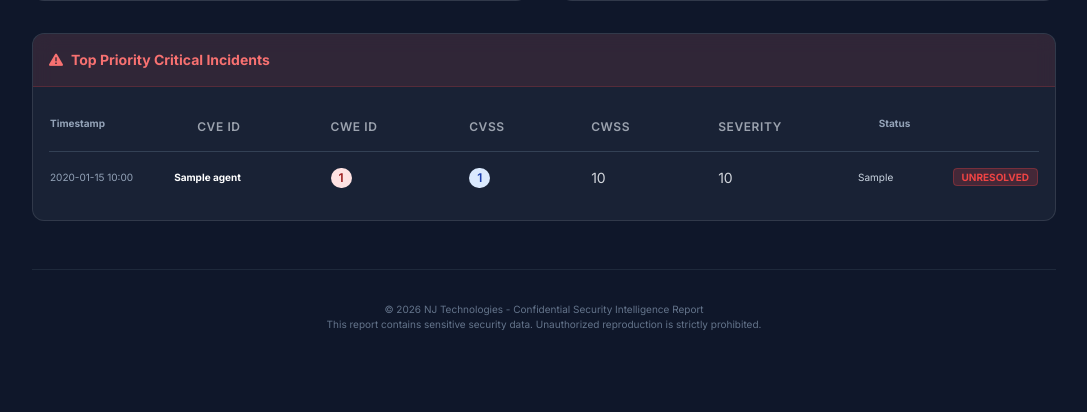
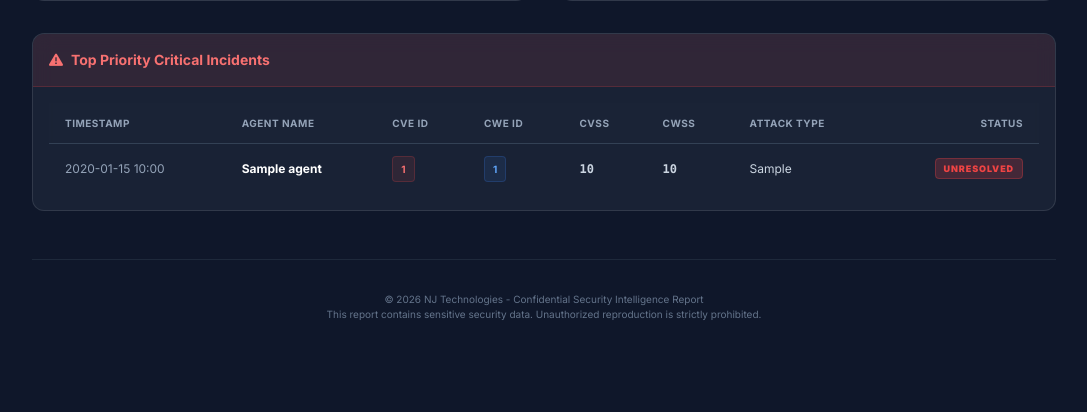
Before and after one commit to DigitechHarsh/BlueGuard, a Flask app: page /reports in a window 1280 px wide. Shown: the part 727-1139 px from the top of the page, without its empty margins (96-1183 px from the left). After the commit the page ends 1047 px from the top, so only its background shows below. Run offline with Flask 3, Linux system fonts and the light colour scheme; a database or web service that is not in the repository returns one stand-in record (values such as "Sample title"); data that the repository does not hold is empty; some libraries are stand-ins or nearby versions.

Commit message:
UI: Fixed alignment and styling of Critical Incidents table in Reports page

```diff
--- a/templates/reports.html
+++ b/templates/reports.html
@@ -153,42 +153,45 @@
                 <h4 class="text-red-400 font-bold text-sm"><i class="fa-solid fa-triangle-exclamation mr-2"></i>Top Priority Critical Incidents</h4>
             </div>
             <div class="p-4 overflow-x-auto">
-                <table class="w-full text-left text-[10px]">
+                <table class="w-full text-left text-xs">
                     <thead>
-                        <tr class="text-slate-400 border-b border-slate-700">
-                            <th class="pb-2">Timestamp</th>
-                            <th class="px-6 py-4 text-left text-xs font-semibold text-gray-400 uppercase tracking-wider">CVE ID</th>
-                            <th class="px-6 py-4 text-left text-xs font-semibold text-gray-400 uppercase tracking-wider">CWE ID</th>
-                            <th class="px-6 py-4 text-left text-xs font-semibold text-gray-400 uppercase tracking-wider">CVSS</th>
-                            <th class="px-6 py-4 text-left text-xs font-semibold text-gray-400 uppercase tracking-wider">CWSS</th>
-                            <th class="px-6 py-4 text-left text-xs font-semibold text-gray-400 uppercase tracking-wider">Severity</th>
-                            <th class="pb-2 text-right">Status</th>
+                        <tr class="text-slate-400 border-b border-slate-700 bg-slate-800/20">
+                            <th class="py-3 px-4 text-left font-bold uppercase tracking-wider text-[10px]">Timestamp</th>
+                            <th class="py-3 px-4 text-left font-bold uppercase tracking-wider text-[10px]">Agent Name</th>
+                            <th class="py-3 px-4 text-left font-bold uppercase tracking-wider text-[10px]">CVE ID</th>
+                            <th class="py-3 px-4 text-left font-bold uppercase tracking-wider text-[10px]">CWE ID</th>
+                            <th class="py-3 px-4 text-left font-bold uppercase tracking-wider text-[10px]">CVSS</th>
+                            <th class="py-3 px-4 text-left font-bold uppercase tracking-wider text-[10px]">CWSS</th>
+                            <th class="py-3 px-4 text-left font-bold uppercase tracking-wider text-[10px]">Attack Type</th>
+                            <th class="py-3 px-4 text-right font-bold uppercase tracking-wider text-[10px]">Status</th>
                         </tr>
                     </thead>
                     <tbody class="divide-y divide-slate-700/30">
                         {% for alert in recent_critical %}
-                        <tr>
-                            <td class="py-3 text-slate-400">{{ alert.get('timestamp', 'N/A')[:16] }}</td>
-                            <td class="py-3 text-white font-bold">{{ alert.get('agent', {}).get('name', 'Unknown') }}</td>
-                            <td class="px-6 py-4 whitespace-nowrap">
-                                <span class="px-2 inline-flex text-xs leading-5 font-semibold rounded-full bg-red-100 text-red-800">
-                                    {{ alert.cve_id or 'N/A' }}
+                        <tr class="hover:bg-slate-800/30 transition">
+                            <td class="py-3 px-4 text-slate-400 whitespace-nowrap">{{ alert.get('timestamp', 'N/A')[:16].replace('T', ' ') }}</td>
+                            <td class="py-3 px-4 text-white font-bold whitespace-nowrap">{{ alert.get('agent', {}).get('name', 'Unknown') }}</td>
+                            <td class="py-3 px-4 whitespace-nowrap">
+                                <span class="px-2 py-1 inline-flex text-[10px] font-bold rounded bg-red-500/10 text-red-400 border border-red-500/20">
+                                    {{ alert.get('cve_id') or 'N/A' }}
                                 </span>
                             </td>
-                            <td class="px-6 py-4 whitespace-nowrap">
-                                <span class="px-2 inline-flex text-xs leading-5 font-semibold rounded-full bg-blue-100 text-blue-800">
-                                    {{ alert.cwe_id or 'N/A' }}
+                            <td class="py-3 px-4 whitespace-nowrap">
+                                <span class="px-2 py-1 inline-flex text-[10px] font-bold rounded bg-blue-500/10 text-blue-400 border border-blue-500/20">
+                                    {{ alert.get('cwe_id') or 'N/A' }}
                                 </span>
                             </td>
-                            <td class="px-6 py-4 whitespace-nowrap text-sm text-gray-300">
-                                {{ alert.cvss_score or '0.0' }}
+                            <td class="py-3 px-4 whitespace-nowrap font-mono text-slate-300 font-bold">
+                                {{ alert.get('cvss_score') or '0.0' }}
                             </td>
-                            <td class="px-6 py-4 whitespace-nowrap text-sm text-gray-300">
-                                {{ alert.cwss_score or '0.0' }}
+                            <td class="py-3 px-4 whitespace-nowrap font-mono text-slate-300 font-bold">
+                                {{ alert.get('cwss_score') or '0.0' }}
                             </td>
-                            <td class="py-3 text-slate-300">{{ alert.get('attack_type', 'Unknown') }}</td>
-                            <td class="py-3 text-right">
-                                <span class="px-2 py-0.5 rounded bg-red-500/20 text-red-500 font-bold border border-red-500/30">UNRESOLVED</span>
+                            <td class="py-3 px-4 text-slate-300 max-w-[150px] truncate" title="{{ alert.get('attack_type', 'Unknown') }}">
+                                {{ alert.get('attack_type', 'Unknown') }}
+                            </td>
+                            <td class="py-3 px-4 text-right whitespace-nowrap">
+                                <span class="px-2 py-1 rounded bg-red-500/20 text-red-500 font-black text-[9px] uppercase tracking-widest border border-red-500/30">UNRESOLVED</span>
                             </td>
                         </tr>
                         {% endfor %}
```
Also changed, not shown: 3 other files.
